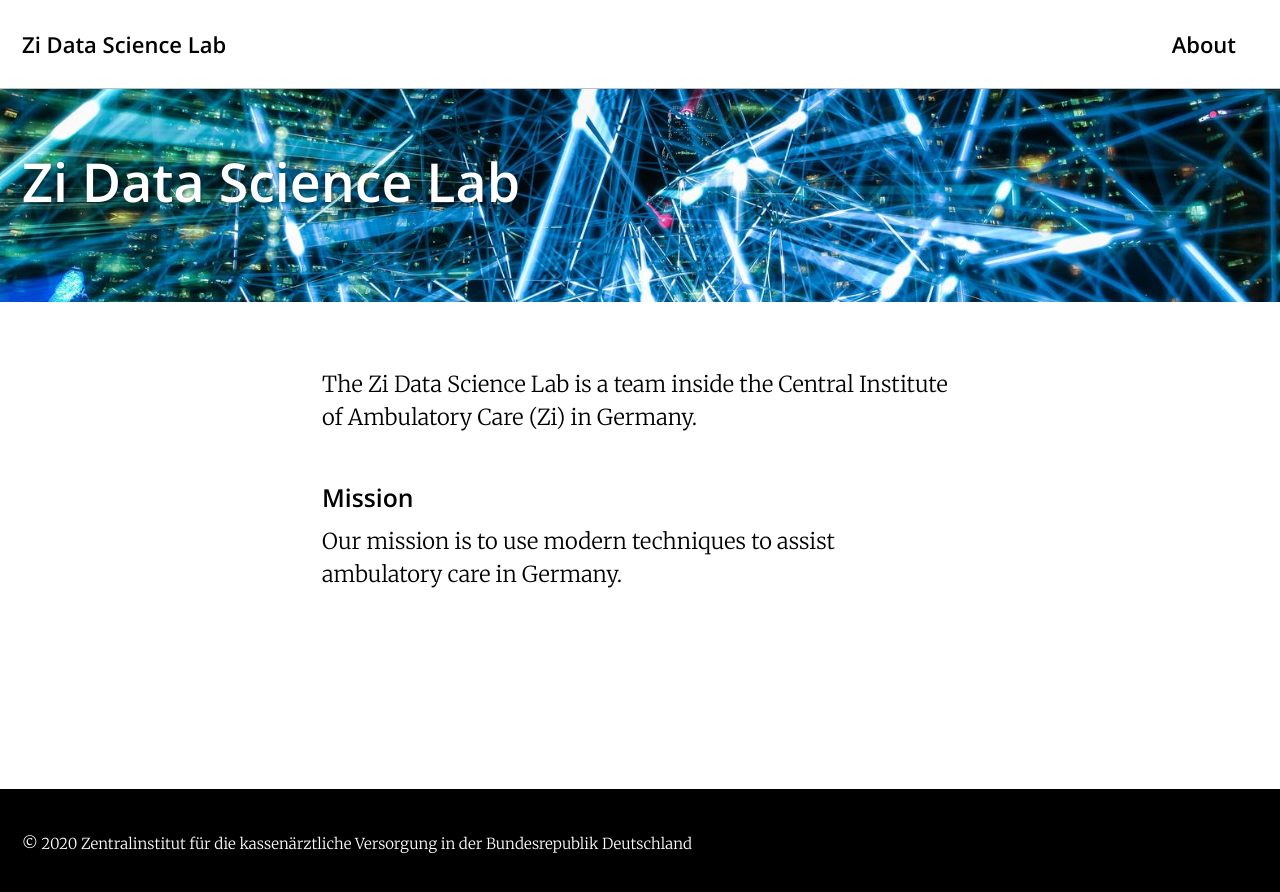
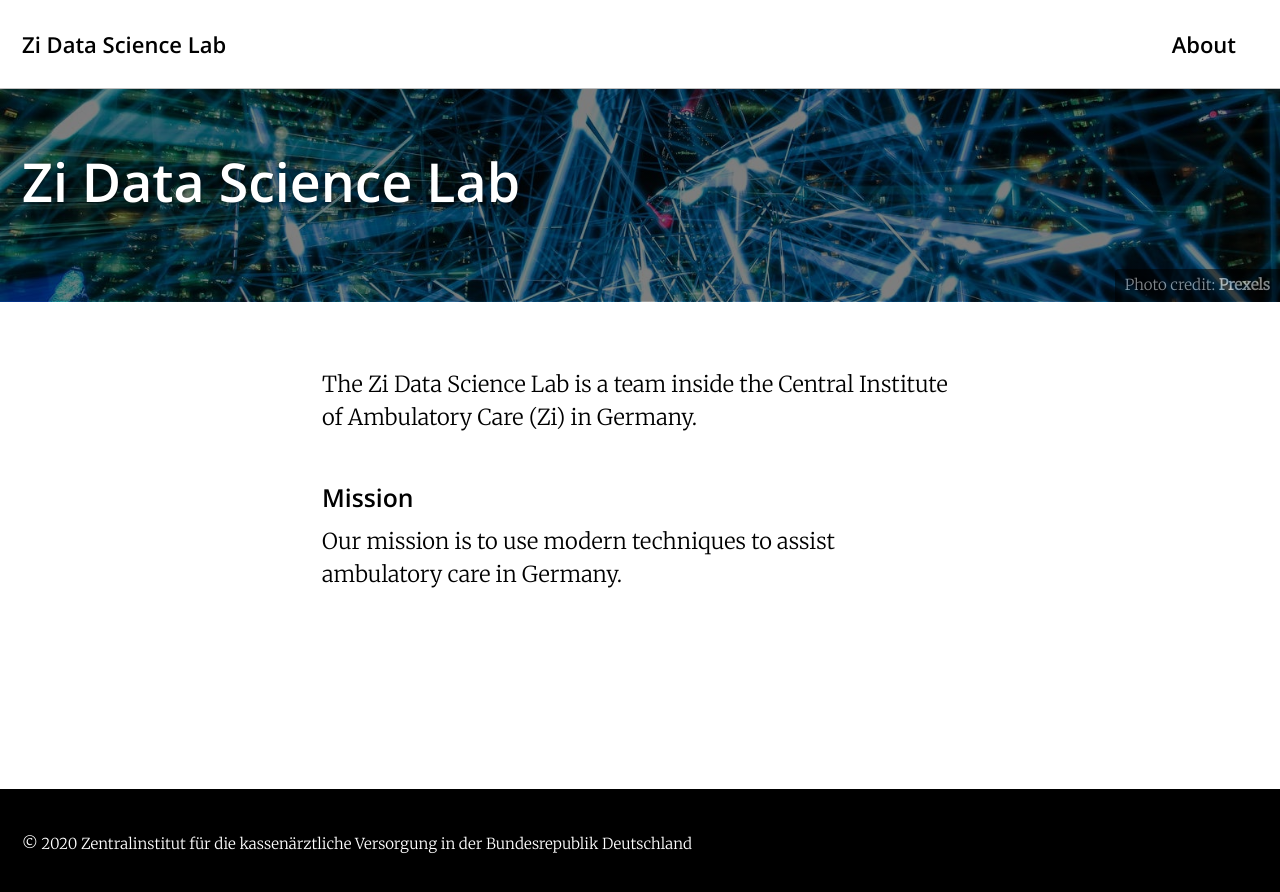
Before and after one commit to zidatalab/zidatalab.github.io, a Jekyll site: the page built from _pages/Home.md, in a window 1280 px wide. Shown: the top 892 px of the page. Built offline with Jekyll 4.4.1, drawn with Linux system fonts in a browser that asks for light colours; cached includes are drawn as plain includes; nearby versions of some CDN libraries; part of the change alters nothing that is shown.

Commit message:
Update Home.md

```diff
--- a/_pages/Home.md
+++ b/_pages/Home.md
@@ -3,7 +3,8 @@ layout: single
 permalink: /
 hidden: true
 header:
-  overlay_color: "#5e616c40"
+  overlay_filter: 0.5 # same as adding an opacity of 0.5 to a black background
+  caption: "Photo credit: [**Prexels**](https://www.pexels.com/photo/abstract-art-blur-bright-373543/)"
   overlay_image: assets/images/pexels-photo-373543.jpeg
 excerpt:
 
```
